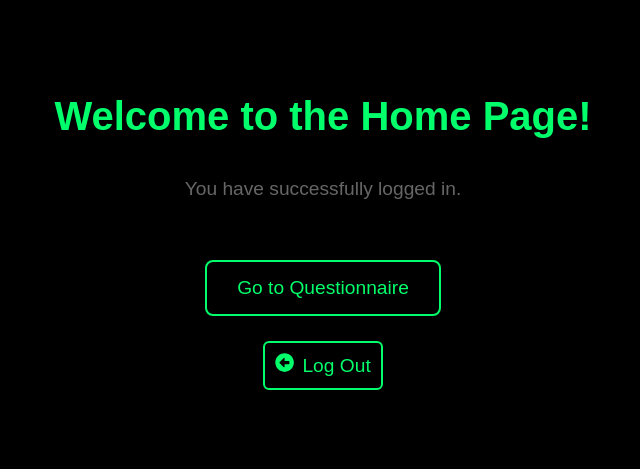
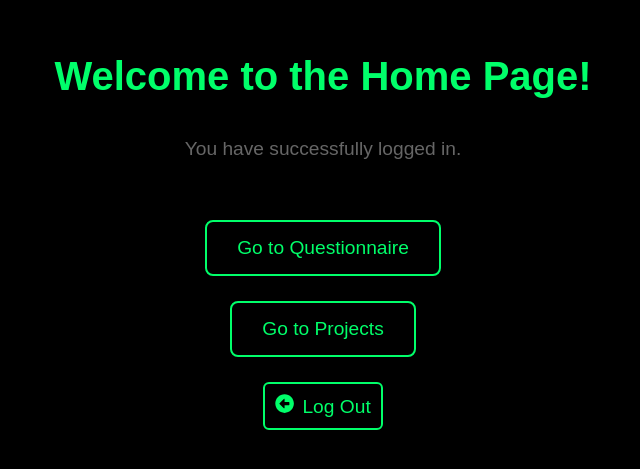
Before and after one commit to SGreen24/HackUMBC, a React (Vite) app in the folder hackumbc/: page /home in a window 1280 px wide. Shown: the part 169-638 px from the top of the page, without its empty margins (317-957 px from the left). Built offline with nearby package versions, Linux system fonts and the light colour scheme.

Commit message:
project button

```diff
--- a/hackumbc/src/components/Home/Home.jsx
+++ b/hackumbc/src/components/Home/Home.jsx
@@ -9,6 +9,10 @@ const Home = () => {
   // Function to navigate to the Questionnaire page
   const handleNavigateToQuestionnaire = () => {
     navigate("/questionnaire"); // Navigate to the /questionnaire route
+  };
+
+  const handleNavigateToProject = () => {
+    navigate("/project"); // Navigate to the /project route
   };
 
   const handleNavigateLogout = () => {
@@ -25,6 +29,11 @@ const Home = () => {
         Go to Questionnaire
       </button>
 
+      {/* Button to redirect to the Project page */}
+      <button className="project-btn" onClick={handleNavigateToProject}>
+        Go to Projects
+      </button>
+
       {/* Button to redirect to Login page*/}
       <button className="logout-btn" onClick={handleNavigateLogout}
     >
```
